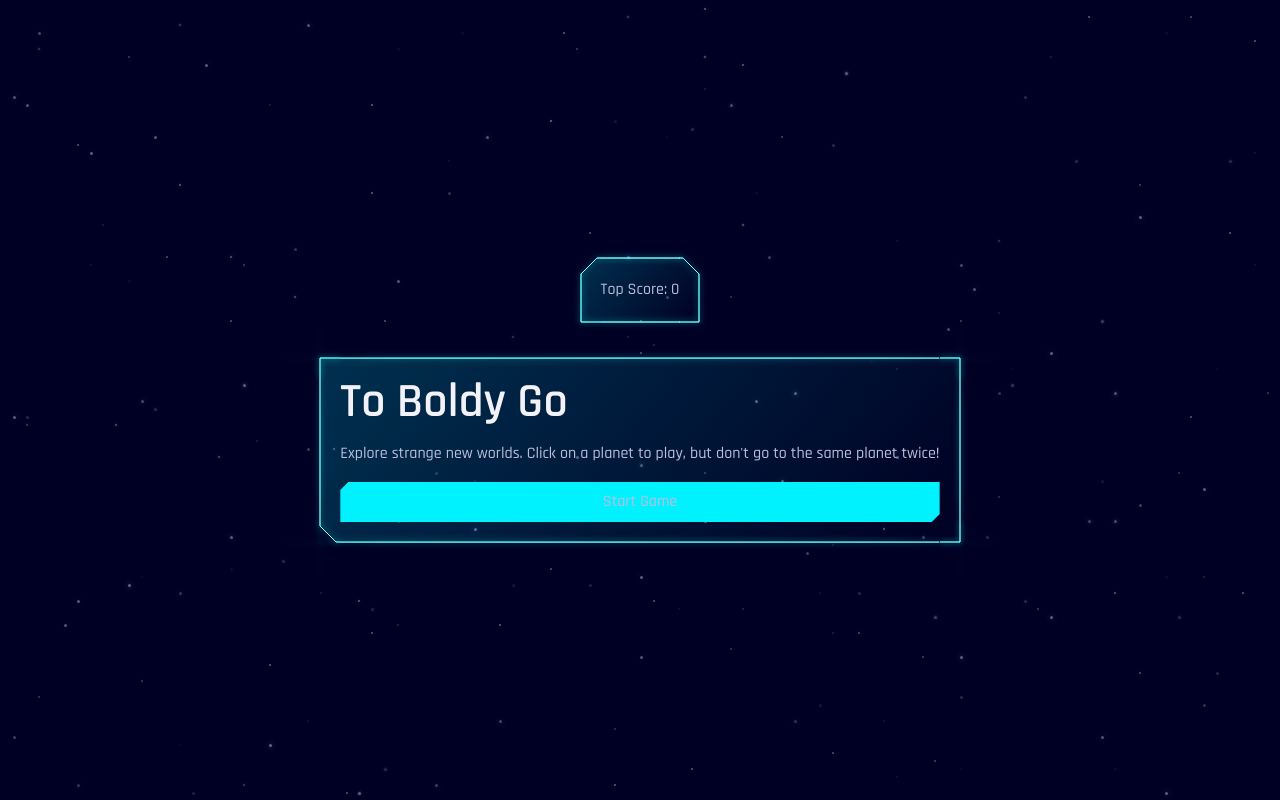
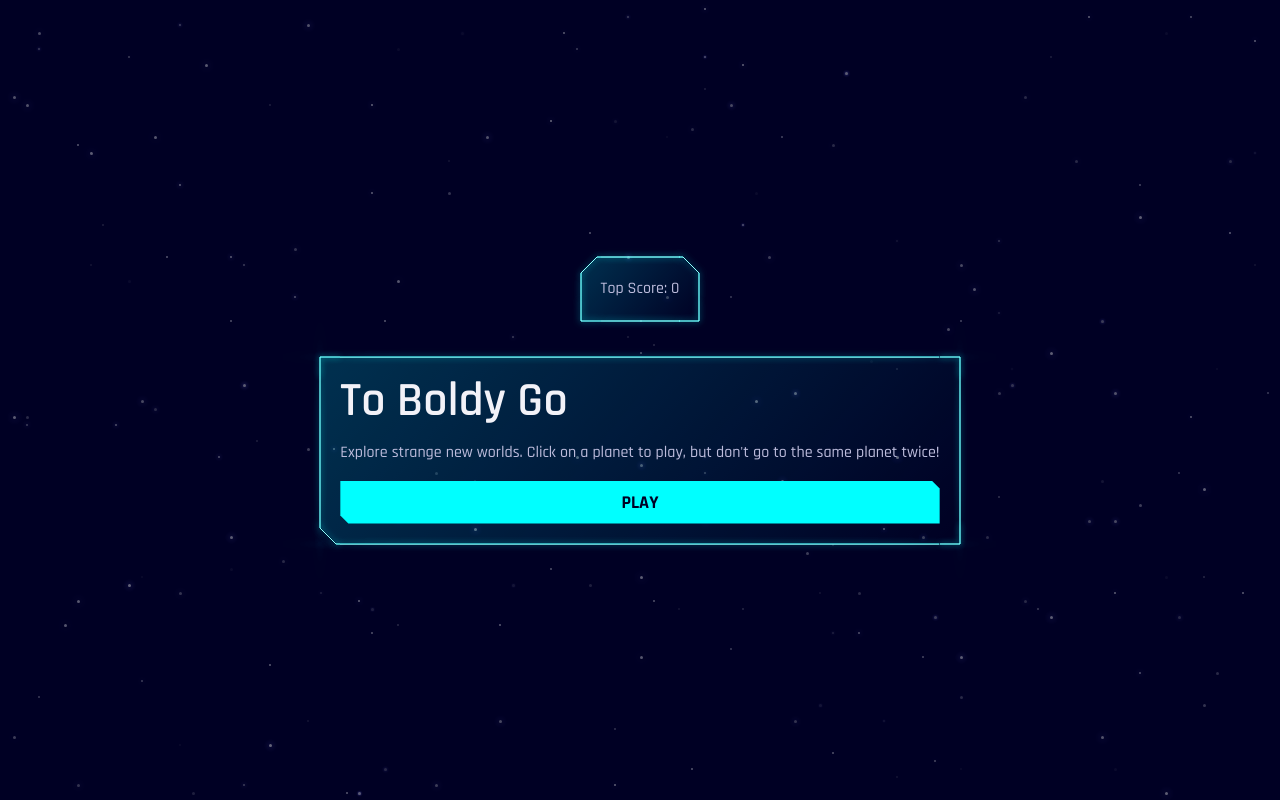
Before and after one commit to acarlie/remember-it-again, a React (Create React App) app: page / in a window 1280 px wide. Built offline with nearby package versions, Linux system fonts and the light colour scheme.

Commit message:
wip(button): updating button to consume card

```diff
--- a/src/components/button.tsx
+++ b/src/components/button.tsx
@@ -3,6 +3,7 @@
 import * as React from 'react'
 import { css } from '@emotion/react'
 import { theme } from '../theme'
+import { Card } from './cards'
 
 interface ButtonProps extends React.ButtonHTMLAttributes<HTMLButtonElement> {
     variant: ButtonVariant
@@ -11,23 +12,28 @@ interface ButtonProps extends React.ButtonHTMLAttributes<HTMLButtonElement> {
 
 type ButtonVariant = 'primary' | 'secondary'
 
-const base = css`
-    padding: .5rem 1.25rem;
-    cursor: pointer;
-    clip-path: polygon(8px 0, 100% 0, 100% calc(100% - 8px), calc(100% - 8px) 100%, 0 100%, 0 8px);
-    overflow: hidden;
-`
+const buttonStyles = {
+    base: css`
+        cursor: pointer;
+        font-weight: 700;
+        color: ${theme.color.neutral100};
+        text-transform: uppercase;
+        font-size: 1.125rem;
 
-const primary = css`
-    background: ${theme.color.primary200};
-`
+        .card {
+            padding: .5rem 1.25rem;
+            background-color: aqua;
+        }
+    `
+}
 
-const secondary = css`
-    background:  ${theme.color.neutral100};
-`
 
 export const Button = ({ variant, children, ...props }: ButtonProps) => {
     return (
-        <button css={[base, variant === 'primary' ? primary : secondary]} {...props}>{children}</button>
+        <button css={buttonStyles.base} {...props}>
+            <Card tr bl customClassName='card' cornerSize={8}>
+                {children}
+            </Card>
+        </button>
     )
 }
--- a/src/components/cards/card.definitions.ts
+++ b/src/components/cards/card.definitions.ts
@@ -31,6 +31,7 @@ export type Corners = CornerSizeProp & {
 }
 
 export type CardProps = Corners & {
+    customClassName?: string
     children?: React.ReactNode
 }
 
--- a/src/components/cards/card.tsx
+++ b/src/components/cards/card.tsx
@@ -2,18 +2,9 @@
 
 import CSS from 'csstype';
 
-import { css } from '@emotion/react'
-import { updateOpacity, theme } from '../../theme'
 import { CardProps, Corners, defaultCornerSize } from './card.definitions';
 
 const cardStyles = {
-    card: css`
-        backdrop-filter: blur( .5px );
-        -webkit-backdrop-filter: blur( .5px );
-        background: linear-gradient(130deg,   ${updateOpacity(theme.color.primary200, .2)}, ${updateOpacity(theme.color.neutral100, 0)}) ;
-        box-shadow: 0 8px 32px 0 rgba( 31, 38, 135, 0.37 );
-        padding: 1rem 2rem;
-    `,
     getClipPathStyles: ({ tl, tr, bl, br, cornerSize }: Corners) => {
         const ret: CSS.Properties = {
             clipPath: `polygon(${tl ? `0 ${cornerSize}px, ${cornerSize}px 0,` : '0 0,'} ${tr ? `calc(100% - ${cornerSize}px) 0, 100% ${cornerSize}px,` : '100% 0,'} ${br ? `100% calc(100% - ${cornerSize}px), calc(100% - ${cornerSize}px) 100%,` : '100% 100%,'}  ${bl ? `${cornerSize}px 100%, 0 calc(100% - ${cornerSize}px)` : '0 100%'})`
@@ -22,9 +13,9 @@ const cardStyles = {
     }
 }
 
-export const Card = ({ tl, tr, bl, br, cornerSize = defaultCornerSize, children }: CardProps) => {
+export const Card = ({ tl, tr, bl, br, cornerSize = defaultCornerSize, customClassName, children }: CardProps) => {
     return (
-        <div css={cardStyles.card} style={cardStyles.getClipPathStyles({ tl, tr, bl, br, cornerSize })}>
+        <div className={customClassName} style={cardStyles.getClipPathStyles({ tl, tr, bl, br, cornerSize })}>
             {children}
         </div>
     )
--- a/src/components/cards/outline-card.tsx
+++ b/src/components/cards/outline-card.tsx
@@ -5,6 +5,7 @@ import CSS from 'csstype';
 import { css, keyframes } from "@emotion/react"
 import { defaultCornerSize, GlowAnimationProps, SideProps, CornerProps, OutlineCardProps } from "./card.definitions"
 import { Card } from './card';
+import { backgroundBlur } from '../../theme/utility.styles';
 
 const svgPadding = 2
 const svgCornerSize = 22
@@ -29,9 +30,11 @@ const outlineCardStyles = {
         left: 0;
         width: 100%;
         height: 100%;
-        > * {
+
+        .card {
             width: 100%;
             height: 100%;
+            ${backgroundBlur}
         }
     `,
     container: css`
@@ -108,7 +111,7 @@ const SideVertical = ({ rotation, animation }: SideProps) => (
 export const OutlineCard = ({ tl, tr, bl, br, children, animation, cornerSize }: OutlineCardProps) => (
     <div css={outlineCardStyles.container}>
         <div css={outlineCardStyles.background}>
-            <Card tl={tl} tr={tr} bl={bl} cornerSize={cornerSize} />
+            <Card customClassName="card" tl={tl} tr={tr} bl={bl} cornerSize={cornerSize} />
         </div>
         <div css={outlineCardStyles.grid}>
             {/* Top */}
--- a/src/game/game.tsx
+++ b/src/game/game.tsx
@@ -6,7 +6,6 @@ import { Tile, Modal, Button } from '../components'
 import { useModal } from '../hooks'
 import * as React from 'react'
 import { textMD, heading1 } from '../theme'
-import { Card } from '../components/cards/card'
 import { centerContent } from '../theme/utility.styles'
 import { OutlineCard } from '../components/cards'
 
@@ -74,7 +73,7 @@ export const Game = () => {
                         <div style={{ display: 'flex', flexDirection: 'column', gap: '1rem' }}>
                             <h2 css={heading1} style={{ lineHeight: 1 }}>To Boldy Go</h2>
                             <p css={textMD}>Explore strange new worlds. Click on a planet to play, but don't go to the same planet twice!</p>
-                            <Button variant='primary' onClick={start}>Start Game</Button>
+                            <Button variant='primary' onClick={start}>Play</Button>
                         </div>
                     </OutlineCard>
                 </div>)
@@ -82,14 +81,14 @@ export const Game = () => {
 
             {status !== 'start' && (<div css={gameWrapper}>
                 <section css={scores}>
-                    <Card tl br>
+                    <OutlineCard tl br>
                         Score: {picked.length}
-                    </Card>
-                    <Card tr bl>
+                    </OutlineCard >
+                    <OutlineCard tr bl>
                         <div style={{ textAlign: 'right' }}>
                             Top Score: {topScore}
                         </div>
-                    </Card>
+                    </OutlineCard >
                 </section>
                 <section css={grid}>
                     {options.map(tile => {
--- a/src/theme/utility.styles.ts
+++ b/src/theme/utility.styles.ts
@@ -1,5 +1,5 @@
 import { css } from "@emotion/react";
-import { RemValue } from './theme'
+import { RemValue, updateOpacity, theme } from './theme'
 
 type CenterContentProps = {
     g: RemValue
@@ -16,3 +16,10 @@ export const centerContent = ({ h, v, g }: CenterContentProps) => css`
     justify-content: ${h ? 'center' : 'stretch'};
     width: 100%;
 `
+
+export const backgroundBlur = css`
+    backdrop-filter: blur( .5px );
+    -webkit-backdrop-filter: blur( .5px );
+    background: linear-gradient(130deg,   ${updateOpacity(theme.color.primary200, .2)}, ${updateOpacity(theme.color.neutral100, 0)}) ;
+    box-shadow: 0 8px 32px 0 rgba( 31, 38, 135, 0.37 );
+`
```
